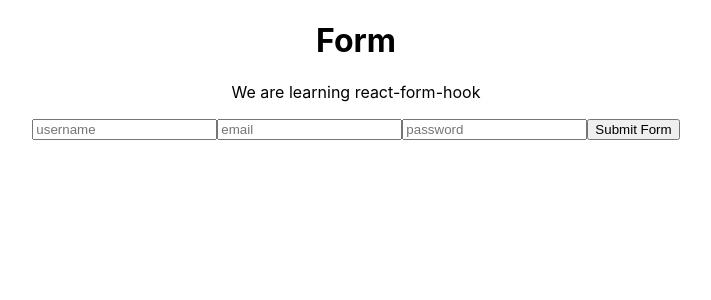
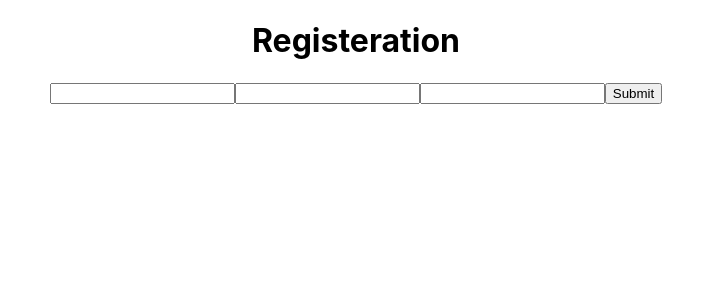
Before and after one commit to usman-2000/Learnings, a React (Create React App) app in the folder react-form-hook/: page / in a window 1280 px wide. Shown: the top 300 px of the page, without its empty margins (284-995 px from the left). Built offline with nearby package versions, Linux system fonts and the light colour scheme.

Commit message:
Error messages

```diff
--- a/react-form-hook/src/App.tsx
+++ b/react-form-hook/src/App.tsx
@@ -1,15 +1,18 @@
-import { FormSubmitHandler, SubmitHandler, useForm } from "react-hook-form";
+import { SubmitHandler, useForm } from "react-hook-form";
 import "./App.css";
 
 type FormFields = {
-  username: "";
-  email: "";
-  password: "";
+  username: string;
+  email: string;
+  password: string;
 };
 
 function App() {
-  <input type="text" name="username" id="" />;
-  const { register, handleSubmit } = useForm<FormFields>();
+  const {
+    register,
+    handleSubmit,
+    formState: { errors },
+  } = useForm<FormFields>();
 
   const handleFormSubmit: SubmitHandler<FormFields> = (data) => {
     console.log(data);
@@ -17,35 +20,52 @@ function App() {
 
   return (
     <div className="App">
-      <h1>Form </h1>
-      <p>We are learning react-form-hook</p>
+      <h1>Registeration</h1>
       <form onSubmit={handleSubmit(handleFormSubmit)}>
         <input
           {...register("username", {
-            required: true,
+            required: "Username is required",
+            minLength: {
+              value: 3,
+              message: "The username must be greater than or equal to 3",
+            },
           })}
           type="text"
           name="username"
-          placeholder="username"
         />
+        {errors.username && (
+          <div style={{ color: "red" }}>{errors.username.message}</div>
+        )}
         <input
           {...register("email", {
-            required: true,
+            required: "email is required",
+            validate: (val) => {
+              if (!val.includes("@")) {
+                return "Email must be valid and includes @";
+              }
+            },
           })}
-          type="email"
+          type="string"
           name="email"
-          placeholder="email"
         />
+        {errors.email && (
+          <div style={{ color: "red" }}>{errors.email.message}</div>
+        )}
         <input
           {...register("password", {
-            required: true,
+            required: "Password is required",
+            minLength: {
+              value: 4,
+              message: "The minimum length of a password must be 4",
+            },
           })}
           type="password"
           name="password"
-          placeholder="password"
         />
-
-        <button type="submit">Submit Form</button>
+        {errors.password && (
+          <div style={{ color: "red" }}>{errors.password.message}</div>
+        )}
+        <input type="submit" />
       </form>
     </div>
   );
```
